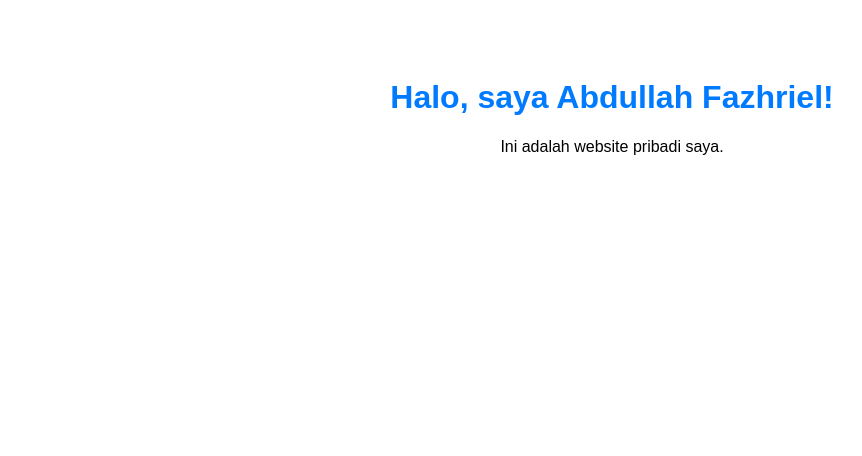
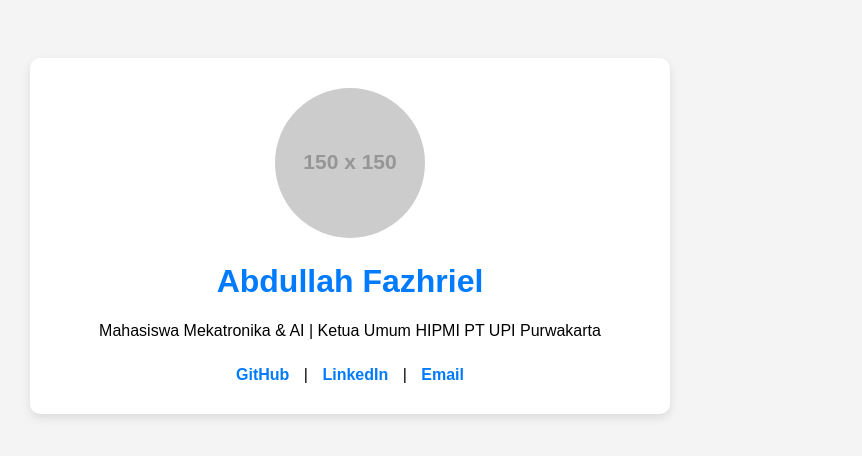
Before and after one commit to afazhriel/abdullahfazhriel.io, a plain HTML site: page index.html in a window 1280 px wide. Shown: the whole page, without its empty margins (28-890 px from the left). Drawn offline with Linux system fonts and the light colour scheme; placeholder pictures from the web are drawn by us.

Commit message:
Update index.html

```diff
--- a/index.html
+++ b/index.html
@@ -5,12 +5,47 @@
     <meta name="viewport" content="width=device-width, initial-scale=1.0">
     <title>Abdullah Fazhriel - Portfolio</title>
     <style>
-        body { font-family: Arial, sans-serif; text-align: center; padding: 50px; }
-        h1 { color: #007bff; }
+        body {
+            font-family: Arial, sans-serif;
+            background-color: #f4f4f4;
+            text-align: center;
+            padding: 50px;
+        }
+        .container {
+            background: white;
+            max-width: 600px;
+            padding: 20px;
+            border-radius: 10px;
+            box-shadow: 0px 4px 10px rgba(0, 0, 0, 0.1);
+        }
+        h1 {
+            color: #007bff;
+        }
+        img {
+            width: 150px;
+            border-radius: 50%;
+            margin-top: 10px;
+        }
+        .social-links a {
+            display: inline-block;
+            margin: 10px;
+            text-decoration: none;
+            font-weight: bold;
+            color: #007bff;
+        }
     </style>
 </head>
 <body>
-    <h1>Halo, saya Abdullah Fazhriel!</h1>
-    <p>Ini adalah website pribadi saya.</p>
+    <div class="container">
+        <img
+            src="https://via.placeholder.com/150" alt="Foto Profil">
+        <h1>Abdullah Fazhriel</h1>
+        <p>Mahasiswa Mekatronika & AI | Ketua Umum HIPMI PT UPI Purwakarta</p>
+        <div class="social-links">
+            <a href="https://github.com/afazhriel">GitHub</a> |
+            <a href="https://linkedin.com/in/afazhriel">LinkedIn</a> |
+            <a href="mailto:ilmyfazhriel@gmail.com">Email</a>
+        </div>
+    </div>
 </body>
 </html>
```
